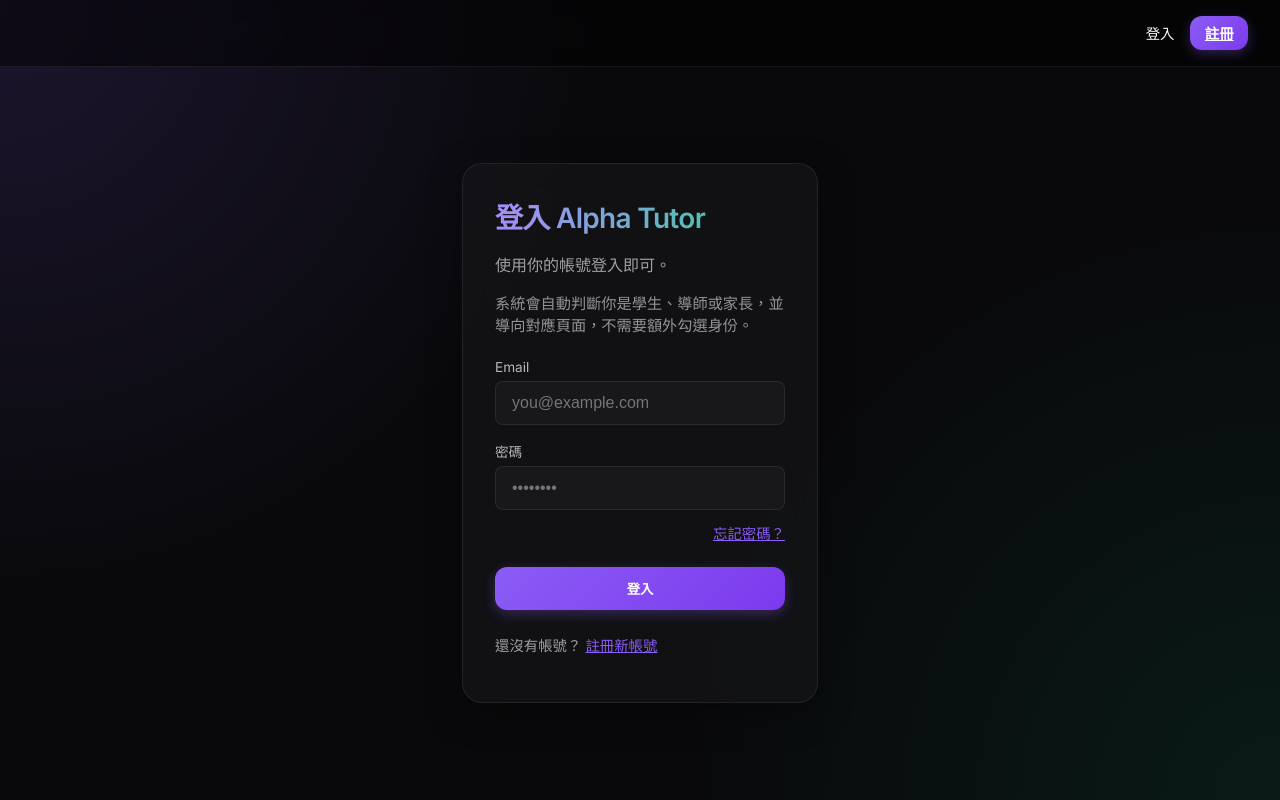
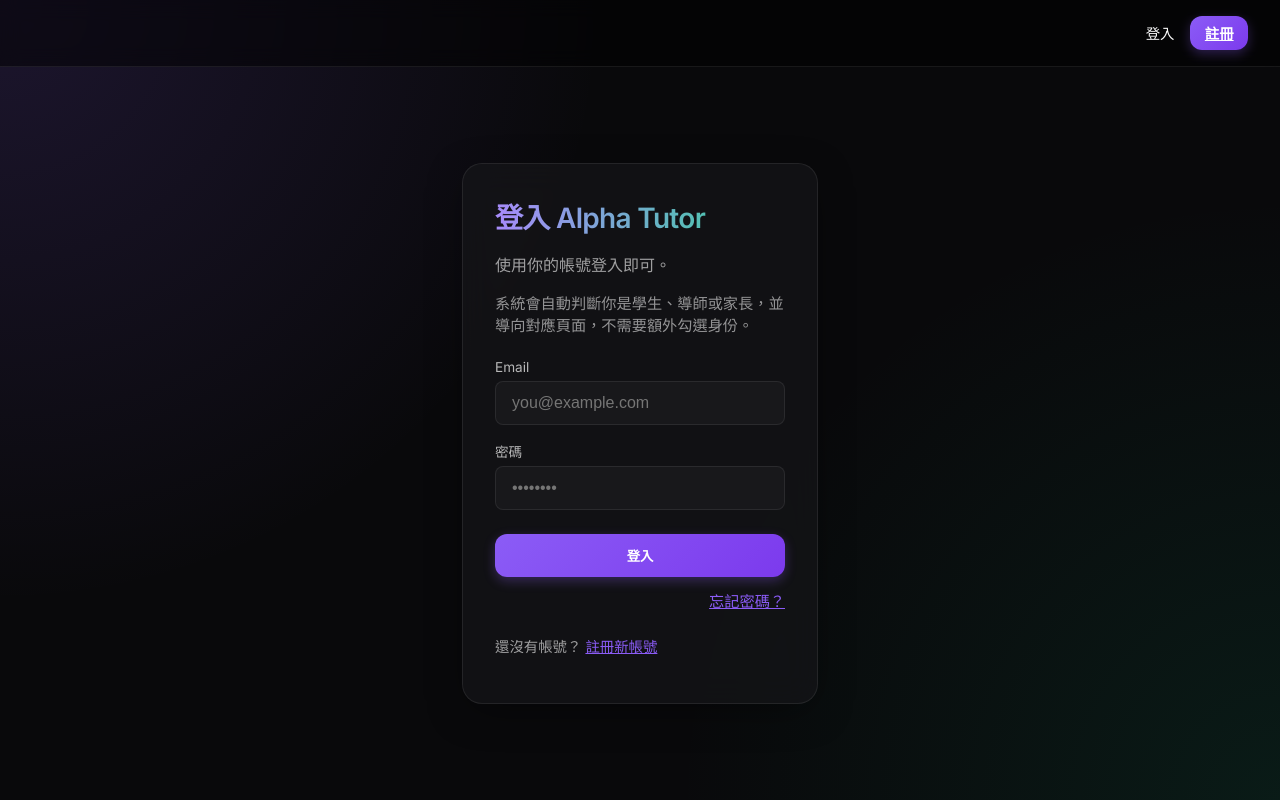
Before and after one commit to imseby2002/alpha-tutor, a Next.js app: page /login in a window 1280 px wide. Built offline with nearby package versions, Linux system fonts and the light colour scheme; no server answers.

Commit message:
Fix forgot password link navigation

```diff
--- a/src/app/login/page.tsx
+++ b/src/app/login/page.tsx
@@ -83,11 +83,6 @@
             />
           </label>
 
-          <div style={{ textAlign: "right", marginTop: "-0.25rem" }}>
-            <Link href="/forgot" style={{ color: "var(--primary)", fontSize: "0.9rem" }}>
-              忘記密碼？
-            </Link>
-          </div>
           {error && (
             <p style={{ color: "var(--danger)", fontSize: "0.9rem", margin: 0 }}>{error}</p>
           )}
@@ -96,6 +91,12 @@
             {loading ? "登入中…" : "登入"}
           </button>
         </form>
+
+        <div style={{ textAlign: "right", marginTop: "0.75rem" }}>
+          <a href="/forgot" style={{ color: "var(--primary)", fontSize: "0.95rem", textDecoration: "underline" }}>
+            忘記密碼？
+          </a>
+        </div>
 
         <p style={{ marginTop: "1.5rem", fontSize: "0.9rem", color: "rgba(255,255,255,0.6)" }}>
           還沒有帳號？{" "}
```
